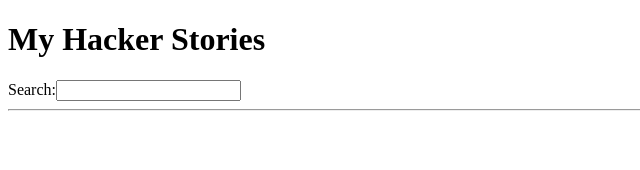
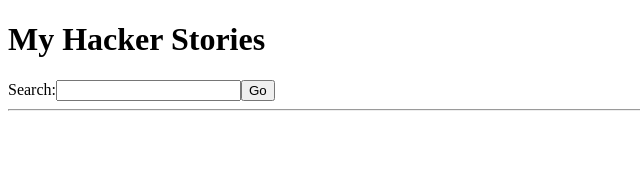
Before and after one commit to diegof95/hacker_stories, a React app: page / in a window 1280 px wide. Shown: the top 170 px of the page, without its empty margins (0-640 px from the left). Built offline with nearby package versions, Linux system fonts and the light colour scheme.

Commit message:
Search now explicit with button or Enter key, query term is now managed with url in state, searchTerm now only refers to the input value.

```diff
--- a/src/App.js
+++ b/src/App.js
@@ -24,12 +24,14 @@ function storiesReducer(state, action){
       return {
         ...state,
         loading: true,
+        error: false
       }
     case 'STORIES_FETCH_SUCCESS':
       return {
         ...state,
         data: action.payload,
         loading: false,
+        error: false
       }
     case 'STORIES_FETCH_ERROR':
       return {
@@ -52,6 +54,7 @@ function storiesReducer(state, action){
 function App(props){
 
   const [searchTerm, setSearchTerm] = useTempStorage('searchTerm')
+  const [url, setUrl] = useState(`${API_ENDPOINT}${searchTerm}`)
   const [stories, dispatchStories] = useReducer(
       storiesReducer,
       {
@@ -63,8 +66,7 @@ function App(props){
     )
 
   // Data fetching. Using useCallback to return memoized function
-  const getStories = useCallback(
-    () => {
+  const getStories = useCallback(() => {
       // Empty search term doesn't fetch and cleans results
       if(searchTerm.trim() === ''){
         dispatchStories({
@@ -76,7 +78,7 @@ function App(props){
 
       dispatchStories({type: 'STORIES_FETCH_INIT'})
 
-      fetch(`${API_ENDPOINT}${searchTerm}`)
+      fetch(url)
         .then((response) => (
           response.json()
         ))
@@ -90,7 +92,7 @@ function App(props){
           dispatchStories({type: 'STORIES_FETCH_ERROR'})
         ))
     },
-    [searchTerm]
+    [url]
   )
 
   useEffect(
@@ -100,6 +102,11 @@ function App(props){
 
   const handleChange = (event) => {
     setSearchTerm(event.target.value)
+  }
+
+  const handleSearch = (event) => {
+    setUrl(`${API_ENDPOINT}${searchTerm}`)
+    event.preventDefault()
   }
 
   const handleRemove = (toDelete) => {
@@ -114,6 +121,7 @@ function App(props){
   return (
     <div>
       <h1>My Hacker Stories</h1>
+      <form onSubmit={handleSearch}>
         <LabeledInput
           id="search"
           value={searchTerm}
@@ -121,6 +129,10 @@ function App(props){
         >
           Search:
         </LabeledInput>
+        <button type="submit">
+          Go
+        </button>
+      </form>
       <hr />
       { stories.error && <p>Something went wrong loading data...</p> }
       { stories.loading ?
```
Lines whose indentation alone changed are shown as unchanged.
